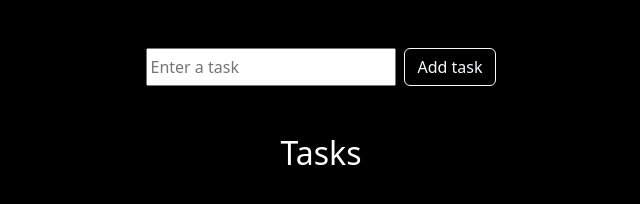
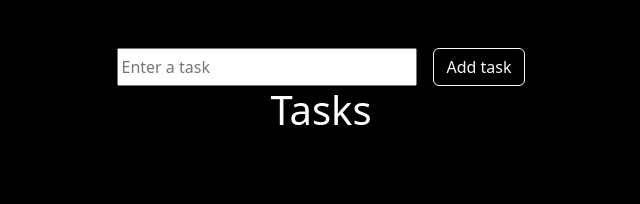
Before and after one commit to canankorkut/30DaysOfJavaScript, a plain HTML site: page Time-Tracker/index.html in a window 1280 px wide. Shown: the whole page, without its empty margins (319-959 px from the left). Drawn offline with nearby package versions, Linux system fonts and the light colour scheme.

Commit message:
Updated index.html

```diff
--- a/Time-Tracker/index.html
+++ b/Time-Tracker/index.html
@@ -11,11 +11,11 @@
 <body>
     <div class="time-tracker">
         <div class="header d-flex mt-5">
-            <input type="text" placeholder="Enter a task" style="width: 250px;">
-            <button class="btn btn-outline-light ms-2">Add task</button>
+            <input type="text" placeholder="Enter a task" style="width: 300px;">
+            <button class="btn btn-outline-light ms-3">Add task</button>
         </div>
-        <div class="task-container d-flex flex-column mt-5">
-            <h2>Tasks</h2>
+        <h1>Tasks</h1>
+        <div class="task-container d-flex flex-column mt-3">
         </div>
     </div>
 
```
